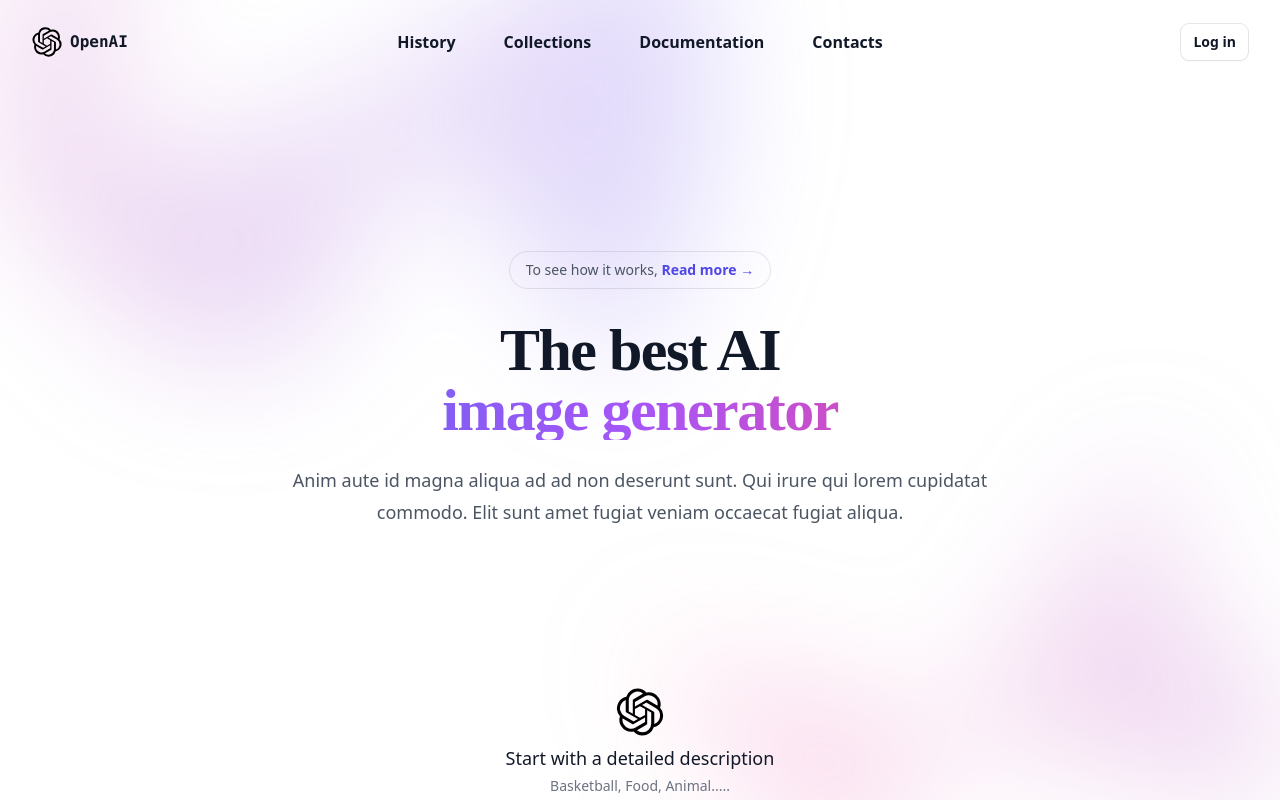
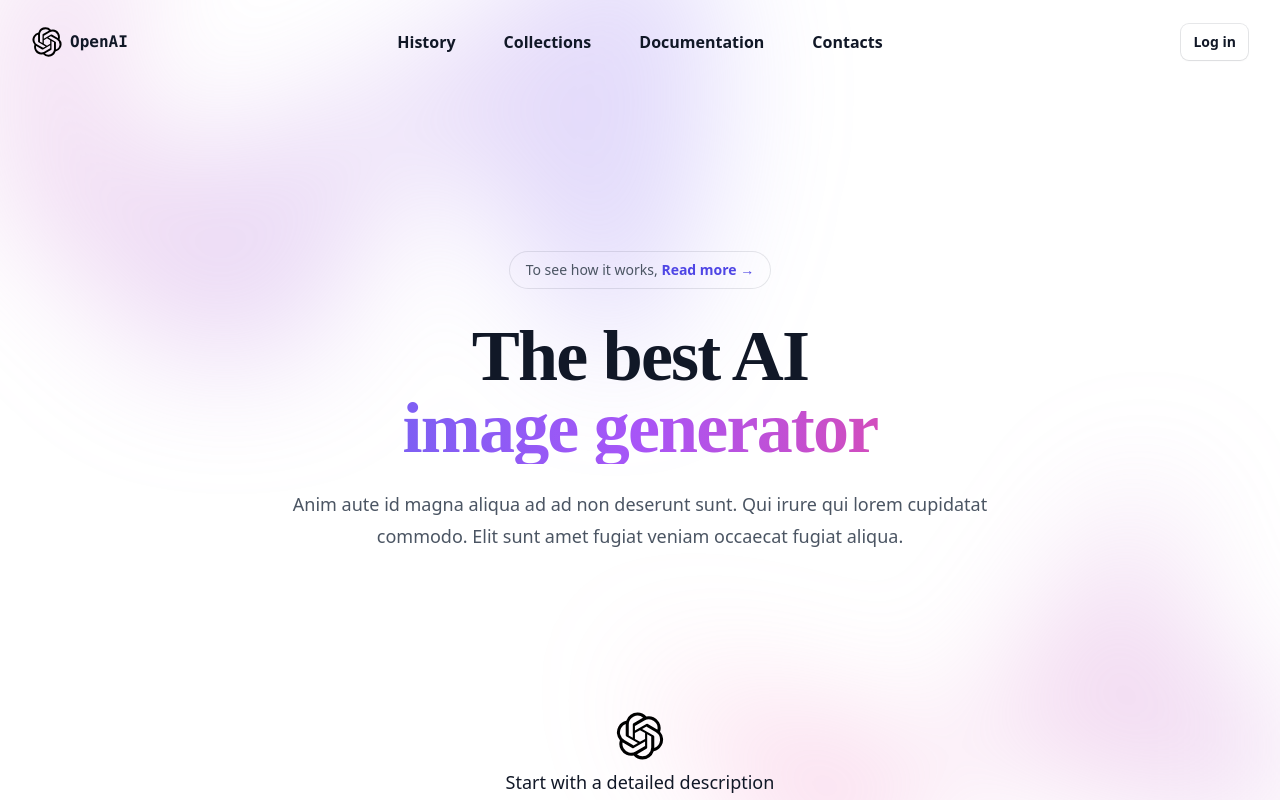
Before and after one commit to lucaprotelli/image-generator, a React (Vite) app: page / in a window 1280 px wide. Shown: the top 800 px of the page. Built offline with nearby package versions, Linux system fonts and the light colour scheme; a web font is replaced by a local one.

Commit message:
modified:   src/components/Hero.jsx

```diff
--- a/src/components/Hero.jsx
+++ b/src/components/Hero.jsx
@@ -190,7 +190,7 @@
                 </div>
               </div>
               <div>
-                <h1 className="text-center text-4xl font-bold tracking-tight text-gray-900 sm:text-5xl md:text-6xl">
+                <h1 className="text-center text-4xl font-bold tracking-tight text-gray-900 sm:text-5xl md:text-7xl">
                   <span className="block">The best AI</span>
                   <span className="block text-transparent bg-clip-text bg-gradient-to-r from-indigo-500 via-purple-500 to-pink-500">
                     image generator
```
